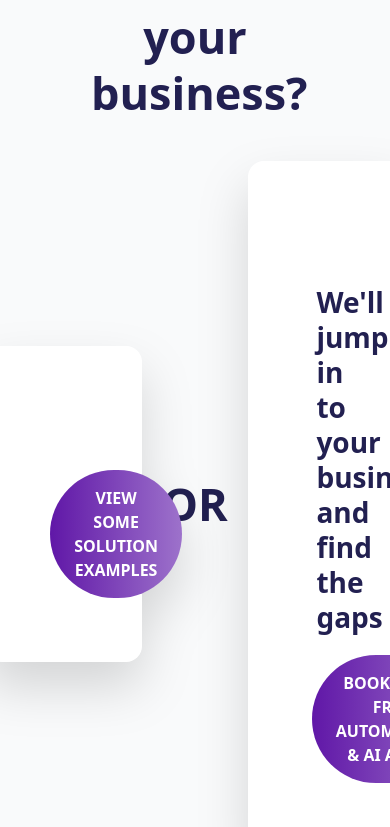
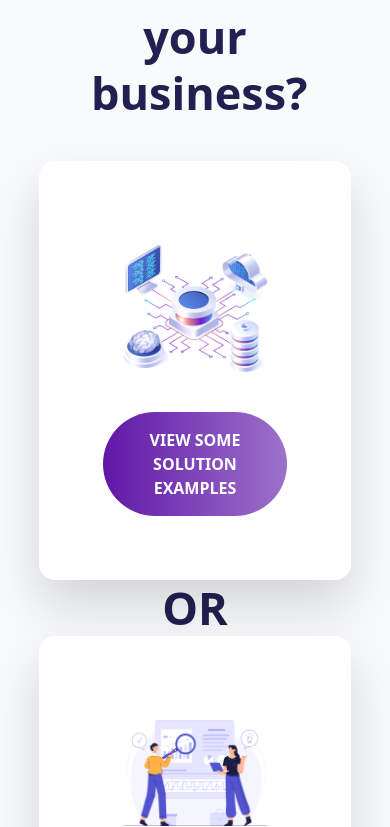
Before and after one commit to muhammadbilal04/project, a React (Create React App) app: page / in a window 390 px wide. Shown: the part 2737-3564 px from the top of the page. Built offline with nearby package versions, Linux system fonts and the light colour scheme.

Commit message:
Update business.jsx

```diff
--- a/src/sections/business.jsx
+++ b/src/sections/business.jsx
@@ -10,18 +10,18 @@ function Business() {
                     <h2 className=" text-[45px] w-4/6 mx-auto text-center leading-tight font-extrabold text-[#222051]">
                         Not sure how to utiize automation or AI in your business?
                     </h2>
-                    <div className="flex gap-5 justify-center items-center py-10">
-                         <div className="drop-shadow-2xl w-1/2 rounded-2xl bg-white p-16">
+                    <div className="lg:flex gap-5 justify-center items-center py-10">
+                         <div className="drop-shadow-2xl lg:w-1/2 rounded-2xl bg-white p-16">
                         <img className=" mx-auto rounded-2xl p-5 mb-5 w-full" src="/img/box-img-5.png" alt="" />
                         {/* <h3 className="text-[25px] text-center leading-tight font-bold text-[#222051] pb-5">
                             dsfsdfs
                         </h3> */}
                         <Btn >VIEW SOME SOLUTION EXAMPLES</Btn>
                     </div>
-                        <h2 className=" text-[45px] text-center leading-tight font-extrabold text-[#222051]">
+                        <h2 className=" text-[45px] md:py-5 lg:py-0 text-center leading-tight font-extrabold text-[#222051]">
                             OR
                         </h2>
-                        <div className="drop-shadow-2xl rounded-2xl w-1/2 bg-white p-16">
+                        <div className="drop-shadow-2xl rounded-2xl lg:w-1/2 bg-white p-16">
                             <img className="b mx-auto rounded-2xl p-5 mb-5 w-full" src="/img/box-img-4.png" alt="" />
                             <h3 className="text-[28px] w-4/6 mx-auto text-center leading-tight font-bold text-[#222051] pb-5">
                                 We'll jump in to your business and find the gaps
```
